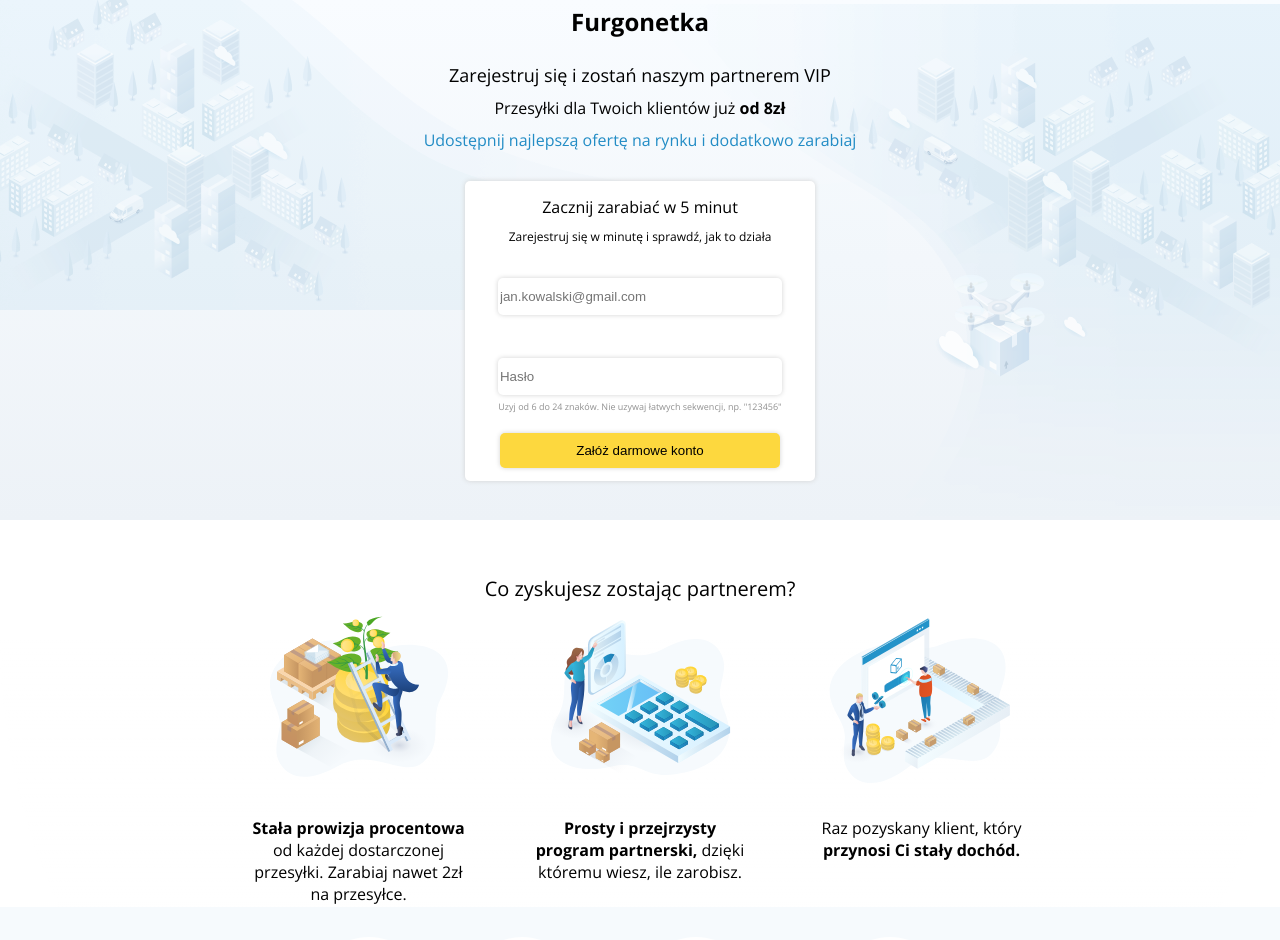
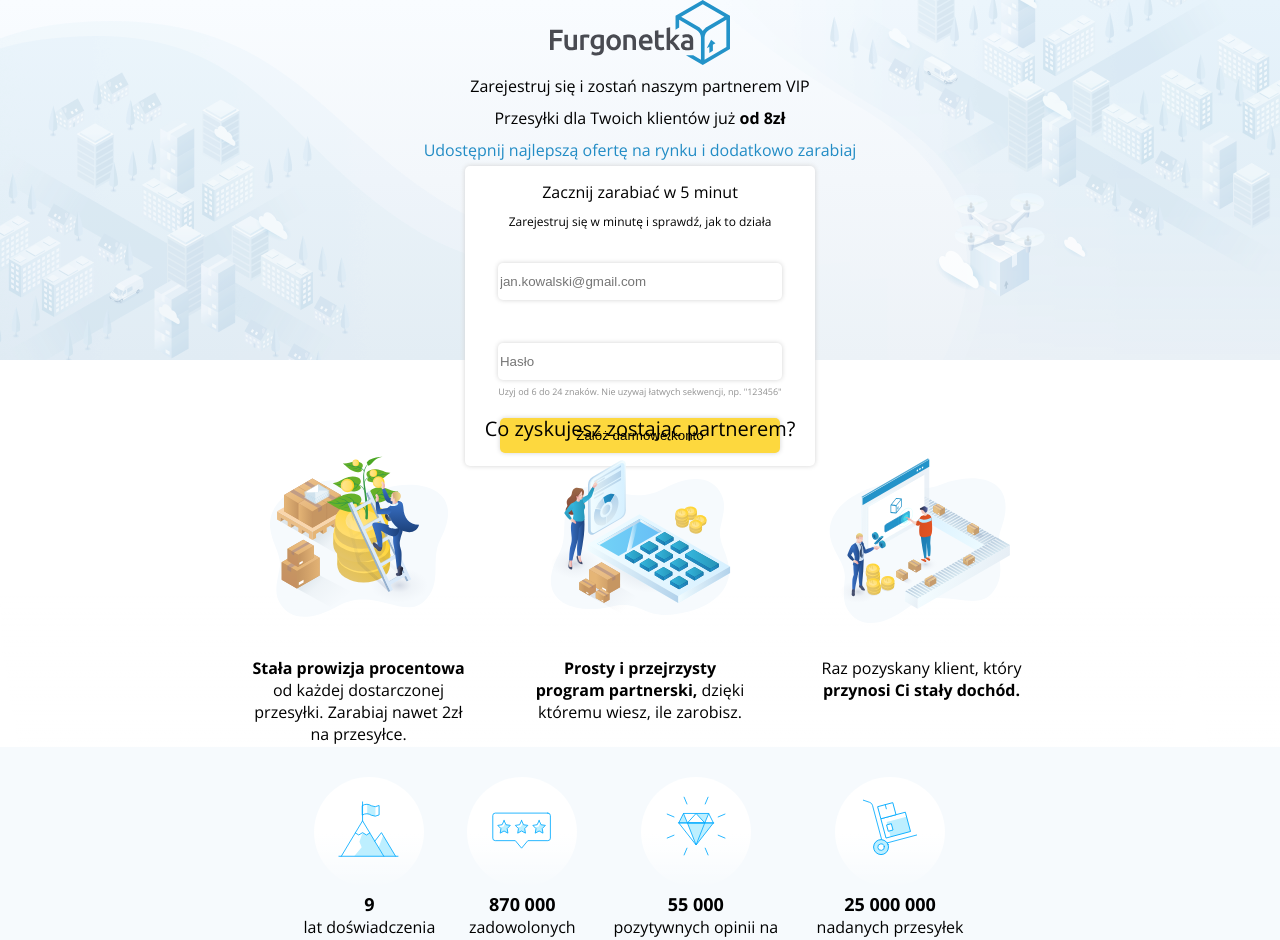
Before and after one commit to ossowskid/FurgonetkaTask, a React (Create React App) app in the folder furonetka/: page / in a window 1280 px wide. Shown: the top 940 px of the page. Built offline with nearby package versions, Linux system fonts and the light colour scheme.

Commit message:
small changes

```diff
--- a/furonetka/src/components/Header.js
+++ b/furonetka/src/components/Header.js
@@ -1,5 +1,6 @@
 import { useState, useEffect } from "react";
 import "../index.css";
+import FurgonetkaLogo from "../images/Furgonetka_Logo_RGB.svg";
 
 export const Header = () => {
   const initialValues = { email: "", password: "" };
@@ -49,17 +50,16 @@
         <div className="container">
           {Object.keys(formErrors).length === 0 && isSubmit ? refresh() : null}
           <div className="information">
-            <h2>Furgonetka</h2>
-            <p style={{ fontSize: "18px" }}>
-              Zarejestruj się i zostań naszym partnerem VIP
-            </p>
+            <div className="header__logo">
+              <img src={FurgonetkaLogo} alt="Logo Furgonetka.pl" />
+            </div>
+            <p>Zarejestruj się i zostań naszym partnerem VIP</p>
             <p>
               Przesyłki dla Twoich klientów już <b>od 8zł</b>
             </p>
             <p style={{ color: "#228cc5" }}>
               Udostępnij najlepszą ofertę na rynku i dodatkowo zarabiaj
             </p>
-          </div>
             <div className="form">
               <div className="form__content">
                 <p>Zacznij zarabiać w 5 minut</p>
@@ -100,6 +100,7 @@
               </form>
             </div>
           </div>
+        </div>
       </header>
     </>
   );
--- a/furonetka/src/components/Main.js
+++ b/furonetka/src/components/Main.js
@@ -10,12 +10,9 @@
   return (
     <>
       <main className="main">
-        <div className="main__content">
         <div className="profits">
           <div className="profits__container">
-              <p style={{ fontSize: "20px" }}>
-                Co zyskujesz zostając partnerem?
-              </p>
+            <p style={{ fontSize: "20px" }}>Co zyskujesz zostając partnerem?</p>
           </div>
           <div className="profits__content">
             <div className="profits__box">
@@ -96,7 +93,6 @@
             </div>
           </div>
         </div>
-        </div>
       </main>
     </>
   );
--- a/furonetka/src/index.css
+++ b/furonetka/src/index.css
@@ -7,13 +7,14 @@
   background: url(../src/images/bg-icon.svg) repeat;
 }
 p {
+  font-size: 16px;
   margin: 5px;
 }
+
 .header__background {
   display: flex;
   flex-flow: row;
   justify-content: center;
-  align-items: center;
   height: 65vh;
   background: url(../src/images/gradient_right.png) top 50% right 40% no-repeat,
     url(../src/images/gradient_left.png) top -50% left 10% no-repeat,
@@ -21,13 +22,18 @@
   background-size: 100%;
 }
 .container {
-  height: 75vh;
+  height: 80%;
 }
 .information {
   display: flex;
   flex-flow: column;
-  padding: 25px 0;
+  align-items: center;
 }
+
+.header__logo {
+  width: 180px;
+}
+
 .form {
   display: flex;
   flex-flow: column;
@@ -96,9 +102,6 @@
   justify-content: center;
   align-items: center;
   margin-top: 50px;
-}
-
-.main__content {
   display: flex;
   flex-flow: column;
   justify-content: center;
@@ -183,9 +186,15 @@
   width: 180px;
 }
 
+@media only screen and (min-width: 1200px) and (max-width: 1400px) {
+  .header__background {
+    height: 45vh;
+  }
+}
+
 @media only screen and (min-width: 992px) and (max-width: 1199px) {
   .header__background {
-    height: 55vh;
+    height: 45vh;
     background: url(../src/images/gradient_right.png) top right 40% no-repeat,
       url(../src/images/gradient_left.png) top left 10% no-repeat,
       linear-gradient(to top, #edf2f7, #f9fcff);
@@ -194,14 +203,7 @@
   .container {
     display: flex;
     flex-flow: column;
-    justify-content: center;
-  }
-  .information {
-    margin-top: 70px;
-  }
-
-  .main {
-    margin-top: 120px;
+    align-items: center;
   }
 
   .profits__content {
@@ -221,7 +223,7 @@
     font-size: 14px;
   }
   .header__background {
-    height: 65vh;
+    height: 45vh;
     background: url(../src/images/gradient_right.png) top right 40% no-repeat,
       url(../src/images/gradient_left.png) top left 10% no-repeat,
       linear-gradient(to top, #edf2f7, #f9fcff);
@@ -241,11 +243,12 @@
   }
 }
 @media only screen and (min-width: 481px) and (max-width: 767px) {
-  body {
-    font-size: 11px;
+  p {
+    font-size: 14px;
   }
   .header__background {
-    height: 400px;
+    height: 50vh;
+    align-items: center;
     background: url(../src/images/gradient_right.png) top right 40% no-repeat,
       url(../src/images/gradient_left.png) top left 10% no-repeat,
       linear-gradient(to top, #edf2f7, #f9fcff);
@@ -255,9 +258,6 @@
     display: flex;
     flex-flow: column;
     justify-content: center;
-  }
-  .information {
-    margin-top: 70px;
   }
 
   .form__content {
@@ -273,7 +273,13 @@
   }
 
   .main {
-    margin-top: 120px;
+    margin-top: 0;
+  }
+
+  .profits {
+    flex-flow: column;
+    justify-content: space-evenly;
+    height: 65vh;
   }
 
   .profits__content {
```
Also changed, not shown: furonetka/src/images/Furgonetka_Logo_RGB.svg (added). Lines whose indentation alone changed are shown as unchanged.
